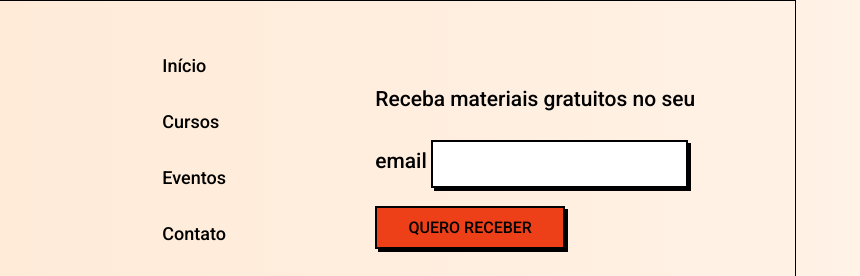
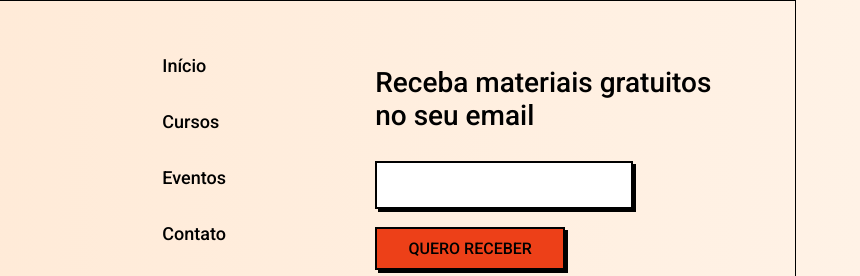
Before and after one commit to henrique-souza76/landing-page-jazz-school, a plain HTML site: page index.html in a window 1280 px wide. Shown: the part 1547-1823 px from the top of the page, 420-1280 px from the left. Drawn offline with Linux system fonts and the light colour scheme.

Commit message:
ajustes css

```diff
--- a/index.html
+++ b/index.html
@@ -78,7 +78,7 @@
         </div>
         <div id="footer-form-responsive">
             <form>
-                <label for="email">Receba materiais gratuitos no seu email</label>
+                <label for="email">Receba materiais gratuitos no seu email</label><br>
                 <input type="email">
                 <button type="submit" class="button">QUERO RECEBER</button>
             </form>
--- a/style.css
+++ b/style.css
@@ -1220,7 +1220,7 @@ footer a {
 }
 
 label {
-    font-size: 21px;
+    font-size: 28px;
 }
 
 input {
```
